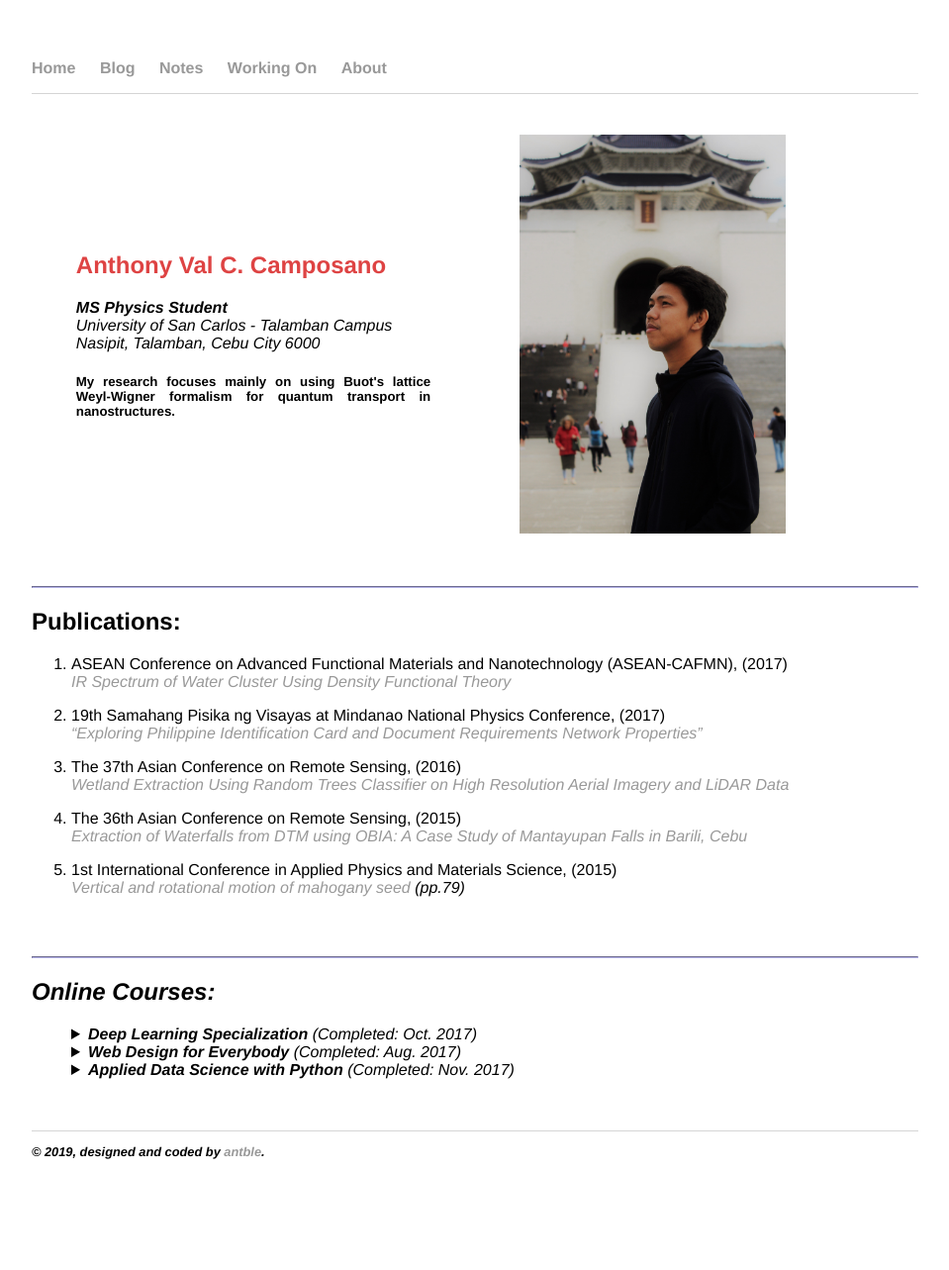
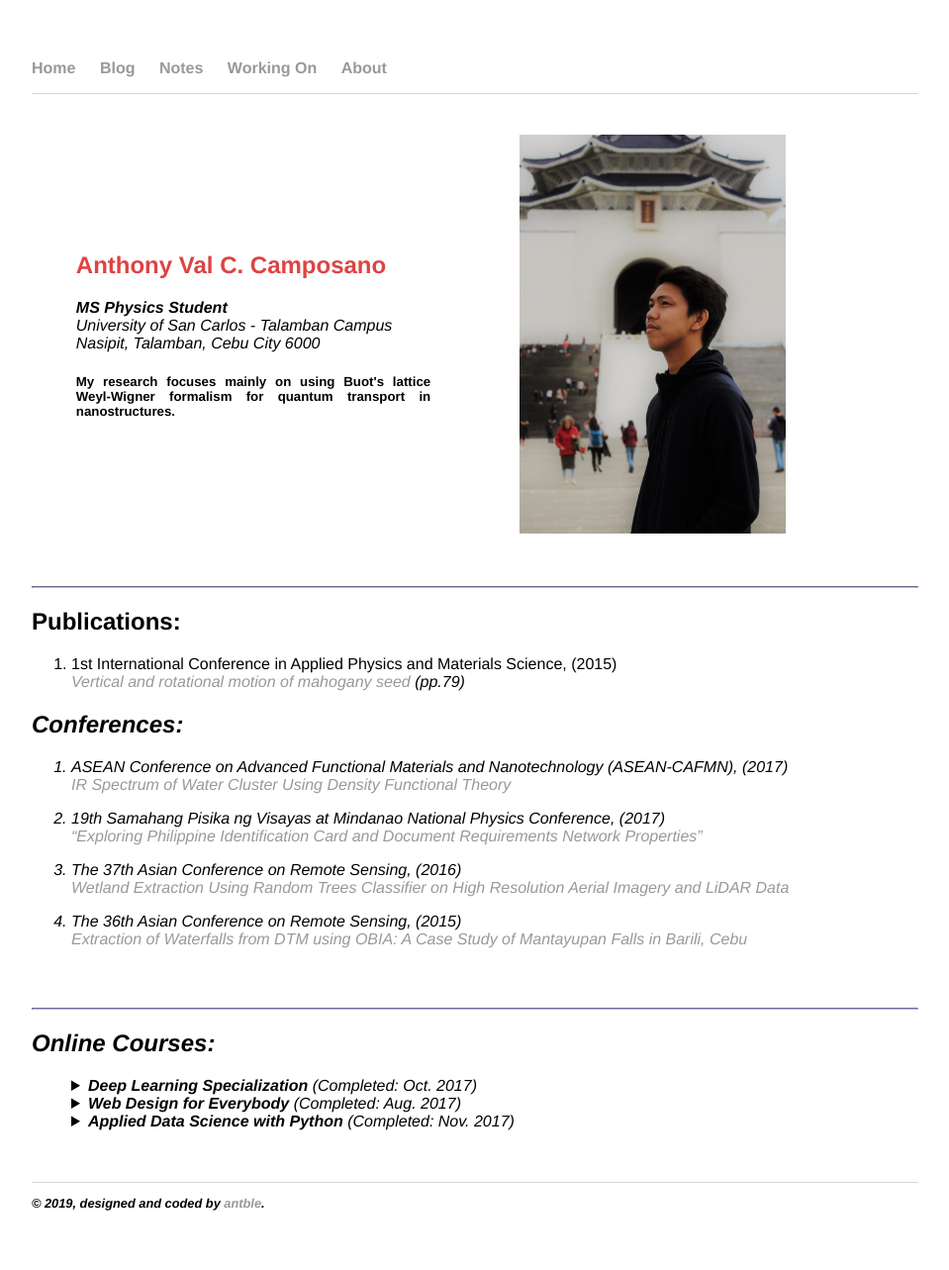
Before and after one commit to antble/antble.github.io, a Jekyll site: the page built from about/index.html, in a window 1280 px wide. Shown: the whole page at 99% size, without its empty margins (160-1119 px from the left). Built offline with Jekyll 4.4.1, drawn with Linux system fonts in a browser that asks for light colours; nearby versions of some CDN libraries; some web fonts are replaced; before the commit the page ends 1231 px from its top, so only the background shows below that.

Commit message:
update about

```diff
--- a/about/index.html
+++ b/about/index.html
@@ -31,6 +31,12 @@ title: about
 	<hr>
 	<h2>Publications:</h2>
 	<ol>
+		<li><p>1st International Conference in Applied Physics and Materials Science, (2015)<em><a href="http://iopscience.iop.org/article/10.1088/1757-899X/79/1/012006/pdf"> <br><em>Vertical and rotational motion of mahogany seed</a></em> (pp.79) <br>
+		</p>
+	</ol></li>
+
+	<h2>Conferences:</h2>
+	<ol>
 			<li><p>ASEAN Conference on Advanced Functional Materials and Nanotechnology (ASEAN-CAFMN), (2017) <br><em><a href="">IR Spectrum of Water Cluster Using Density Functional Theory</a></em></p></li>
 
 			<li><p>19th Samahang Pisika ng Visayas at Mindanao National Physics Conference, (2017)<br><em><a href="">“Exploring Philippine Identification Card and Document Requirements Network Properties”</a></em></p></li>
@@ -44,9 +50,7 @@ title: about
 			</p>
 			</p></li>
 
-		<li><p>1st International Conference in Applied Physics and Materials Science, (2015)<em><a href="http://iopscience.iop.org/article/10.1088/1757-899X/79/1/012006/pdf"> <br><em>Vertical and rotational motion of mahogany seed</a></em> (pp.79) <br>
-		</p>
-		</ol></li>
+	</ol>
 
 
 	<br>
```
Lines whose indentation alone changed are shown as unchanged.
